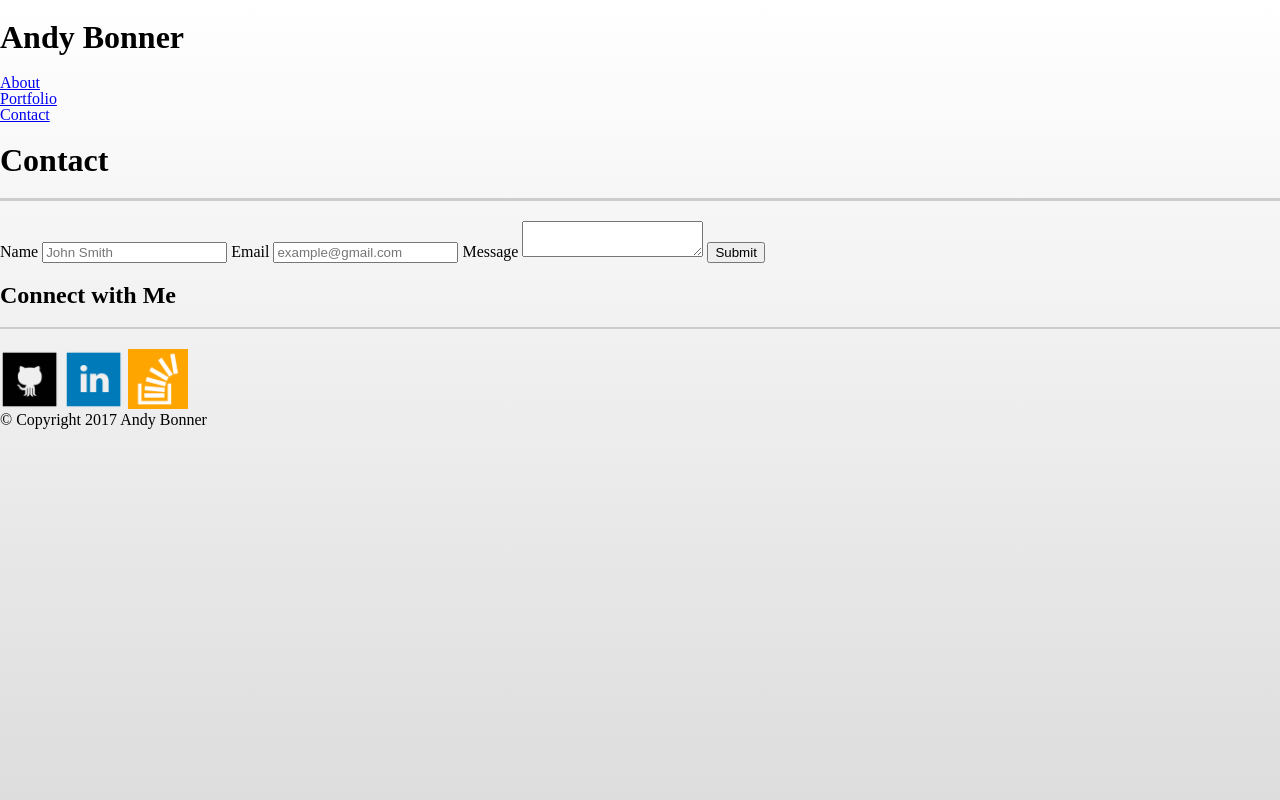
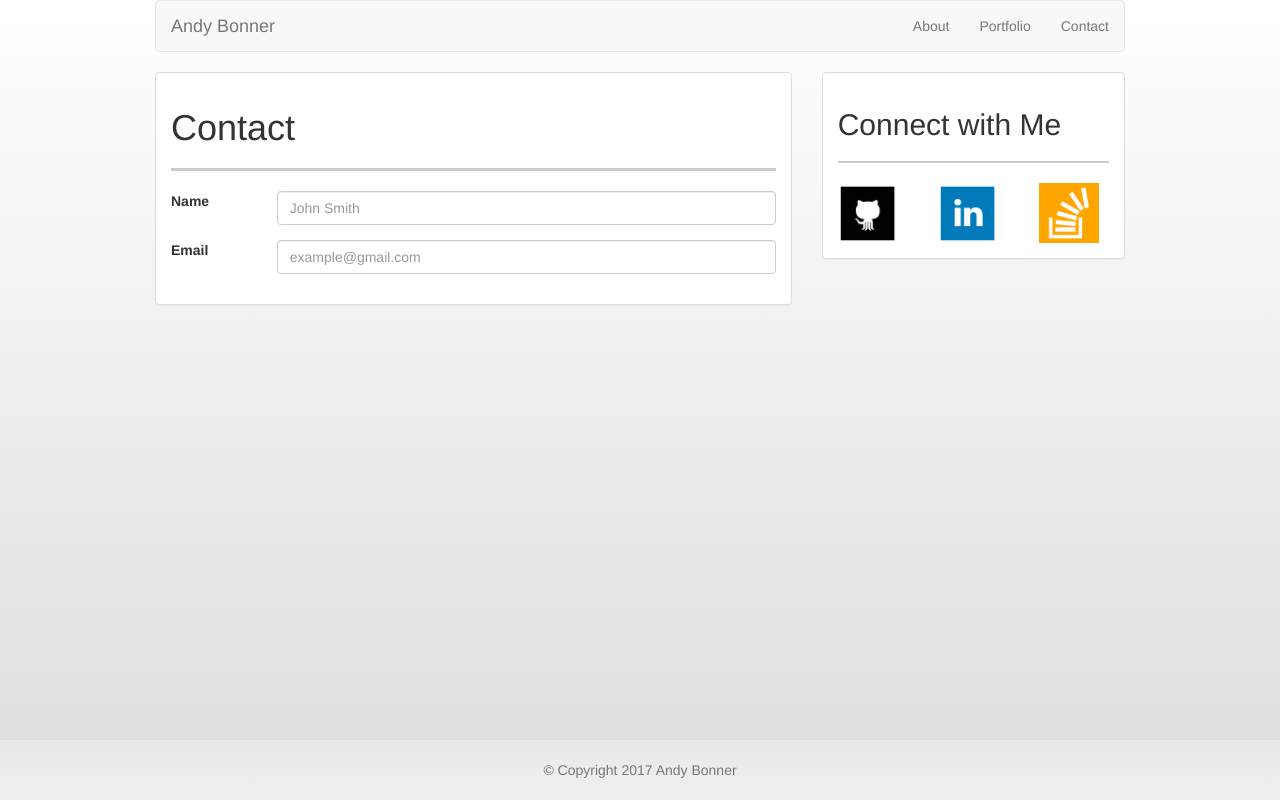
Before and after one commit to AbdiViklas/Bootstrap-Portfolio, a plain HTML site: page contact.html in a window 1280 px wide. Drawn offline with nearby package versions, Linux system fonts and the light colour scheme.

Commit message:
styling contact

```diff
--- a/assets/css/style.css
+++ b/assets/css/style.css
@@ -62,7 +62,13 @@
 	  width: 100%;
 	  /* Set the fixed height of the footer here */
 	  height: 60px;
-	  background-color: #dcdcdc;
+	  background: #888; /* For browsers that do not support gradients */
+	  background: -webkit-linear-gradient(#888, #f0f0f0); /* For Safari 5.1 to 6.0 */
+	  background: -o-linear-gradient(#888, #f0f0f0); /* For Opera 11.1 to 12.0 */
+	  background: -moz-linear-gradient(#888, #f0f0f0); /* For Firefox 3.6 to 15 */
+	  background: linear-gradient(#888, #f0f0f0); /* Standard syntax */
+	  background-attachment: fixed;
+
 	}
 
 	.container {
--- a/contact.html
+++ b/contact.html
@@ -1,70 +1,93 @@
+<!-- don't forget image alts! -->
 <!DOCTYPE html>
 <html>
 <head>
-	<title>Contact Andy Bonner</title>
+	<title>Andy Bonner, software engineer</title>
 	<link rel="stylesheet" type="text/css" href="assets/css/reset.css">
+	<link rel="stylesheet" href="https://maxcdn.bootstrapcdn.com/bootstrap/3.3.7/css/bootstrap.min.css" integrity="sha384-BVYiiSIFeK1dGmJRAkycuHAHRg32OmUcww7on3RYdg4Va+PmSTsz/K68vbdEjh4u" crossorigin="anonymous">
 	<link rel="stylesheet" type="text/css" href="assets/css/style.css">
-	<meta name="viewport" content="width=device-width, initial-scale=1.0">
+	<meta name="viewport" content="width=device-width, initial-scale=1, maximum-scale=1, user-scalable=no">
 </head>
+
 <body>
+	<div id="everything-wrapper" class="container-fluid">
+		<nav class="navbar navbar-default">
+			<!-- Brand and toggle get grouped for better mobile display -->
+			<div class="navbar-header">
+				<button type="button" class="navbar-toggle collapsed" data-toggle="collapse" data-target="#bs-example-navbar-collapse-1" aria-expanded="false">
+					<span class="sr-only">Toggle navigation</span>
+					<span class="icon-bar"></span>
+					<span class="icon-bar"></span>
+					<span class="icon-bar"></span>
+				</button>
+				<a class="navbar-brand" href="#">Andy Bonner</a>
+			</div>
 
-	<nav class="clearfix">
-		<div id="navContainer">
-			<h1 id="logo" class="floatLeft">
-				Andy Bonner
-			</h1>
-			<div id="navLinks" class="floatRight">
-			<div id="leftButton" class="navButton floatLeft"><a href="index.html">About</a></div>
-			<div id="midButton" class="navButton floatLeft"><a href="portfolio.html">Portfolio</a></div>
-			<div id="rightButton" class="navButton floatLeft"><a href="#">Contact</a></div>
-			</div>
-		</div>
+			<div class="collapse navbar-collapse" id="bs-example-navbar-collapse-1">
+				<ul class="nav navbar-nav navbar-right">
+					<li><a href="#">About</a></li>
+					<li><a href="portfolio.html">Portfolio</a></li>
+					<li><a href="contact.html">Contact</a></li>
+				</ul>
+			</div><!-- /.navbar-collapse -->
 		</nav>
 
-	<main>
-
-		<div id="contactForm" class="content box floatLeft">
+		<div id="main" class="row">
+			<div class="col-md-8">
+				<div class="panel panel-default">
+					<div class="panel-body">
 						<h1>
 							Contact
 						</h1>
 						<div class="hrBig"></div>
 						<form>
-				<label>
-					Name
-					<input type="text" name="name" placeholder="John Smith">
-				</label>
-				<label>
-					Email
-					<input type="email" name="email" placeholder="example@gmail.com">
-				</label>
-				<label>
-					Message
-					<textarea name="message"></textarea>
-				</label>
-				<button>
-					Submit
-				</button>
+							<div class="form-group row">
+								<label for="name" class="col-sm-2">Name</label>
+								<div class="col-sm-10">
+									<input type="text" class="form-control" id="name" placeholder="John Smith">
+								</div> <!-- close col 10 -->
+								</div> <!-- close sub row -->
+								<div class="form-group row">
+									<label for="inputEmail" class="col-sm-2">Email</label>
+									<div class="col-sm-10">
+										<input type="email" class="form-control" id="inputEmail" placeholder="example@gmail.com">
+									</div> <!-- close col 10 -->
+								</div> <!-- close sub row -->
 						</form>
-		</div>
-
-		<div id="connect" class="sidebar box floatRight">
+					</div> <!-- close panel -->
+				</div> <!-- close panel-body -->
+			</div> <!-- close col 8 -->
+			<div class="col-md-4">
+				<div class=" panel panel-default">
+					<div class="panel-body">
 						<h2>
 							Connect with Me
 						</h2>
 						<div class="hrLittle"></div>
-			<div id="iconBox">
-					<a href="#"><img src="assets/images/github-square.png" class="icon"></a>
-					<a href="#"><img src="assets/images/linkedin.png" class="icon"></a>
-					<a href="#"><img src="assets/images/stackoverflow.png" class="icon"></a>
+						<div id="iconBox" class="row">
+							<div class="col-xs-4">
+								<a href="#"><img src="assets/images/github-square.png" alt="Github" title="Github" class="icon img-responsive center-block"></a>
+								<!-- Grr, why won't these center perfectly? -->
 							</div>
+							<div class="col-xs-4">
+								<a href="#"><img src="assets/images/linkedin.png" alt="LinkedIn" title="LinkedIn" class="icon img-responsive center-block"></a>
 							</div>
-	</main>
+							<div class="col-xs-4">
+								<a href="#"><img src="assets/images/stackoverflow.png" alt="StackOverflow" title="StackOverflow" class="icon img-responsive center-block"></a>
+							</div>
+						</div> <!-- close #iconBox -->
+					</div> <!-- close panel-body -->
+				</div> <!-- close panel -->
+			</div> <!-- close col 4 -->
+		</div> <!-- close main row -->
+	</div> <!-- close .container-fluid #everything-wrapper -->
 
-	<footer>
-		<p>
+	<footer class="footer">
+		<div class="container">
+			<p id="copyright" class="text-muted text-center">
 				&copy; Copyright 2017 Andy Bonner
 			</p>
+		</div>
 	</footer>
-
 </body>
 </html>
```
Also changed, not shown: index.html (+7 -7 lines). Lines whose indentation alone changed are shown as unchanged.
